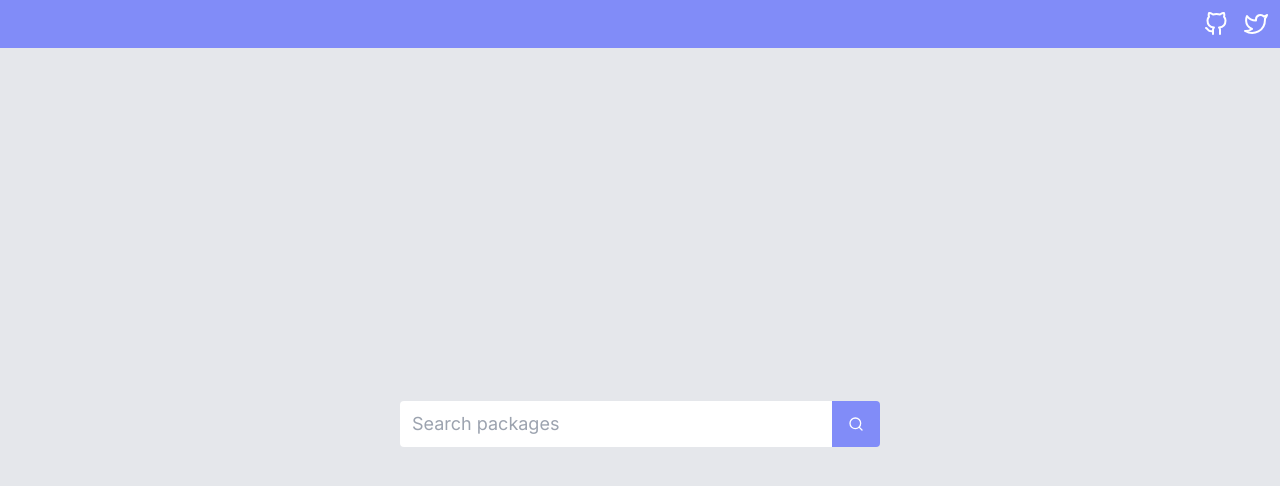
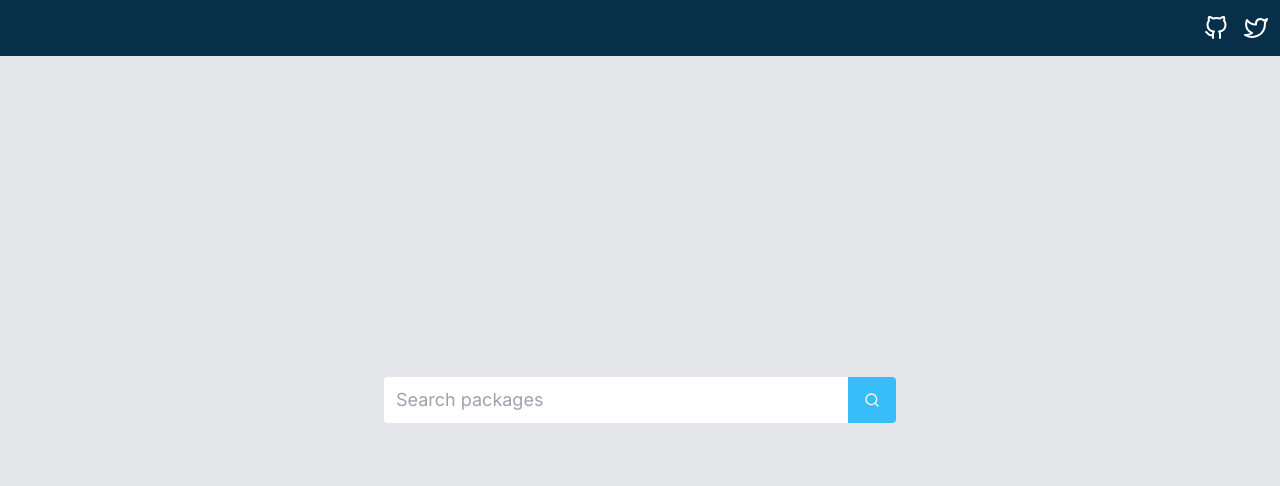
Before and after one commit to aiji42/npm-runtime-portal, a Next.js app: page / in a window 1280 px wide. Shown: the top 486 px of the page. Built offline with nearby package versions, Linux system fonts and the light colour scheme.

Commit message:
update layout

```diff
--- a/src/app/layout.tsx
+++ b/src/app/layout.tsx
@@ -19,8 +19,10 @@ export default function RootLayout({
   return (
     <html lang="en">
       <body className={inter.className}>
-        <div className="h-screen bg-gray-200 flex flex-col">
-          <Header />
+        <div className="h-screen bg-gray-200 relative">
+          <div className="fixed w-full">
+            <Header />
+          </div>
           {children}
         </div>
       </body>
--- a/src/app/page.tsx
+++ b/src/app/page.tsx
@@ -2,7 +2,7 @@ import { SearchBar } from "@/components/SearchBar";
 
 export default function Home() {
   return (
-    <main className="flex-grow flex items-center justify-center">
+    <main className="h-full flex items-center justify-center max-w-lg mx-auto">
       <SearchBar />
     </main>
   );
--- a/src/components/Header.tsx
+++ b/src/components/Header.tsx
@@ -1,8 +1,10 @@
 import { FiGithub, FiTwitter } from "react-icons/fi";
+import { SearchBar } from "@/components/SearchBar";
 
-export const Header = () => {
+export const Header = ({ withSearch }: { withSearch?: boolean }) => {
   return (
-    <header className="bg-indigo-400 text-white p-3 flex justify-end">
+    <header className="bg-sky-950 text-white p-3 flex justify-between items-center flex-row-reverse h-14">
+      <div className="flex">
         <a
           href="https://github.com/"
           target="_blank"
@@ -21,6 +23,12 @@ export const Header = () => {
         >
           <FiTwitter size={24} />
         </a>
+      </div>
+      {withSearch && (
+        <div className="max-w-md">
+          <SearchBar narrow />
+        </div>
+      )}
     </header>
   );
 };
--- a/src/components/SearchBar.tsx
+++ b/src/components/SearchBar.tsx
@@ -1,18 +1,22 @@
 import { FiSearch } from "react-icons/fi";
 
-export const SearchBar = () => {
+export const SearchBar = ({ narrow }: { narrow?: boolean }) => {
   return (
-    <div className="w-full max-w-lg px-4 py-6">
+    <div className="w-full">
       <form action="/search" method="GET" className="flex">
         <input
-          className="appearance-none border-none rounded-l w-full py-3 px-3 text-lg text-gray-700 leading-tight"
+          className={`appearance-none border-none rounded-l w-full ${
+            narrow ? "py-2 px-3 text-xs" : "py-3 px-3 text-lg"
+          } text-gray-700 leading-tight`}
           name="q"
           id="search"
           type="text"
           placeholder="Search packages"
         />
         <button
-          className="bg-indigo-400 hover:bg-indigo-500 text-white font-bold py-3 px-4 rounded-r flex items-center justify-center"
+          className={`bg-sky-400 hover:bg-sky-500 text-white font-bold ${
+            narrow ? "py-2 px-3" : "py-3 px-4"
+          } rounded-r flex items-center justify-center`}
           type="submit"
           title="search"
         >
```
Lines whose indentation alone changed are shown as unchanged.
